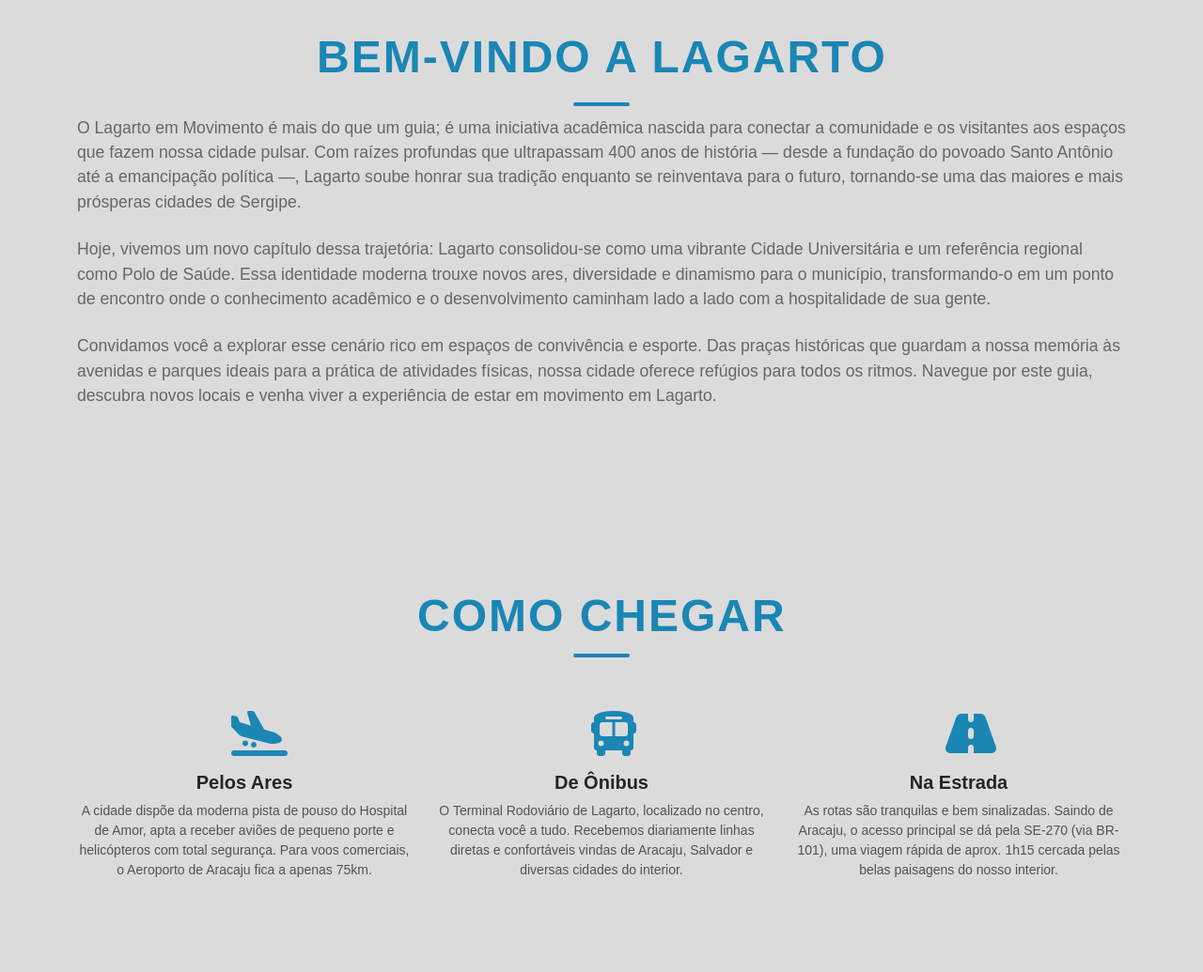
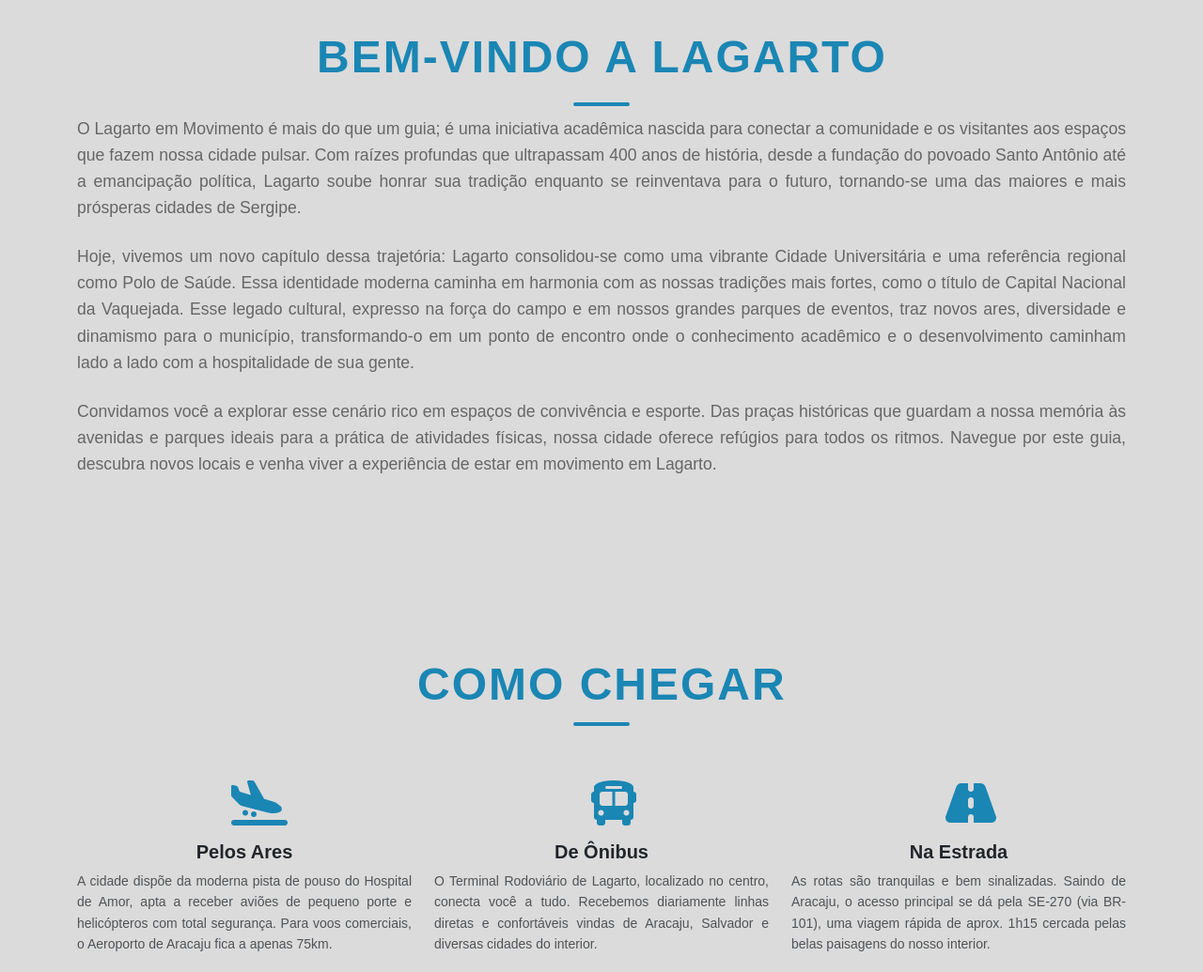
Before and after one commit to FabricioGregorio/lagarto-em-movimento, a website built with Vite: page index.html in a window 1280 px wide. Shown: the part 840-1875 px from the top of the page at 94% size. Built offline with nearby package versions, Linux system fonts and the light colour scheme.

```diff
--- a/index.html
+++ b/index.html
@@ -28,16 +28,16 @@
               <div class="title-wrapper fade-in-scroll">
                 <h2 class="section-title">BEM-VINDO A LAGARTO</h2>
               </div>
-            </div>
-            <p class="section-description mb-4">
-            O Lagarto em Movimento é mais do que um guia; é uma iniciativa acadêmica nascida para conectar a comunidade e os visitantes aos espaços que fazem nossa cidade pulsar. Com raízes profundas que ultrapassam 400 anos de história — desde a fundação do povoado Santo Antônio até a emancipação política —, Lagarto soube honrar sua tradição enquanto se reinventava para o futuro, tornando-se uma das maiores e mais prósperas cidades de Sergipe.
+            </div >
+            <p class="section-description mb-4 custom-justify">
+            O Lagarto em Movimento é mais do que um guia; é uma iniciativa acadêmica nascida para conectar a comunidade e os visitantes aos espaços que fazem nossa cidade pulsar. Com raízes profundas que ultrapassam 400 anos de história, desde a fundação do povoado Santo Antônio até a emancipação política, Lagarto soube honrar sua tradição enquanto se reinventava para o futuro, tornando-se uma das maiores e mais prósperas cidades de Sergipe.
             </p>
 
-            <p class="section-description mb-4">
-            Hoje, vivemos um novo capítulo dessa trajetória: Lagarto consolidou-se como uma vibrante Cidade Universitária e um referência regional como Polo de Saúde. Essa identidade moderna trouxe novos ares, diversidade e dinamismo para o município, transformando-o em um ponto de encontro onde o conhecimento acadêmico e o desenvolvimento caminham lado a lado com a hospitalidade de sua gente.
+            <p class="section-description mb-4 custom-justify">
+            Hoje, vivemos um novo capítulo dessa trajetória: Lagarto consolidou-se como uma vibrante Cidade Universitária e uma referência regional como Polo de Saúde. Essa identidade moderna caminha em harmonia com as nossas tradições mais fortes, como o título de Capital Nacional da Vaquejada. Esse legado cultural, expresso na força do campo e em nossos grandes parques de eventos, traz novos ares, diversidade e dinamismo para o município, transformando-o em um ponto de encontro onde o conhecimento acadêmico e o desenvolvimento caminham lado a lado com a hospitalidade de sua gente.
             </p>
 
-            <p class="section-description mb-4">
+            <p class="section-description mb-4 custom-justify">
             Convidamos você a explorar esse cenário rico em espaços de convivência e esporte. Das praças históricas que guardam a nossa memória às avenidas e parques ideais para a prática de atividades físicas, nossa cidade oferece refúgios para todos os ritmos. Navegue por este guia, descubra novos locais e venha viver a experiência de estar em movimento em Lagarto.
             </p>
           </div>
@@ -57,7 +57,7 @@
           <div class="col-md-4 mb-4">
             <i class="fa-solid fa-plane-arrival fa-3x text-primary-custom mb-3"></i>
             <h5 class="fw-bold">Pelos Ares</h5>
-            <p class="text-muted small">
+            <p class="text-muted small custom-justify">
               A cidade dispõe da moderna pista de pouso do Hospital de Amor, apta a receber aviões de pequeno porte e helicópteros com total segurança. Para voos comerciais, o Aeroporto de Aracaju fica a apenas 75km.
             </p>
           </div>
@@ -65,7 +65,7 @@
           <div class="col-md-4 mb-4">
             <i class="fa-solid fa-bus fa-3x text-primary-custom mb-3"></i>
             <h5 class="fw-bold">De Ônibus</h5>
-            <p class="text-muted small">
+            <p class="text-muted small custom-justify">
               O Terminal Rodoviário de Lagarto, localizado no centro, conecta você a tudo. Recebemos diariamente linhas diretas e confortáveis vindas de Aracaju, Salvador e diversas cidades do interior.
             </p>
           </div>
@@ -73,7 +73,7 @@
           <div class="col-md-4 mb-4">
             <i class="fa-solid fa-road fa-3x text-primary-custom mb-3"></i>
             <h5 class="fw-bold">Na Estrada</h5>
-            <p class="text-muted small">
+            <p class="text-muted small custom-justify">
               As rotas são tranquilas e bem sinalizadas. Saindo de Aracaju, o acesso principal se dá pela SE-270 (via BR-101), uma viagem rápida de aprox. 1h15 cercada pelas belas paisagens do nosso interior.
             </p>
           </div>
@@ -98,7 +98,7 @@
             <p class="text-muted lead">
               O pulmão verde onde Lagarto respira mais fundo.
             </p>
-            <p>
+            <p class="custom-justify">
               Um santuário ecológico preservado dentro da zona urbana. A "Bica" não é apenas famosa por suas águas correntes e medicinais, mas por ser o ponto de encontro de famílias há gerações.
             </p>
             <a href="./src/pages/locais/balneario-bica.html" class="link-arrow mt-3">
@@ -123,7 +123,7 @@
           <div class="col-lg-6 order-1 order-lg-1 mb-4 mb-lg-0">
             <div class="img-frame frame-left">
               <img
-                src="./src/assets/img/locais/palmeiras/capa.JPEG"
+                src="./src/assets/img/locais/palmeiras/foto1.jpg"
                 alt="Parque das Palmeiras"
                 class="img-fluid rounded shadow feature-img img-clickable"
                 data-bs-toggle="modal"
@@ -136,7 +136,7 @@
             <p class="text-muted lead">
               Um refúgio verde para lazer e movimento.
             </p>
-            <p>
+            <p class="custom-justify">
               Um espaço para caminhar, relaxar e aproveitar o fim de tarde. Com áreas abertas e clima agradável, o parque é um dos pontos mais procurados para convivência e atividades ao ar livre.
             </p>
             <a href="./src/pages/locais/parque-das-palmeiras.html" class="link-arrow mt-3">
@@ -152,7 +152,7 @@
             <p class="text-muted lead">
               Paisagem, caminhada leve e contemplação.
             </p>
-            <p>
+            <p class="custom-justify">
               Um local de respiro e contato com o rio, ideal para passeios, contemplação e momentos ao ar livre — um convite para desacelerar e apreciar a natureza.
             </p>
             <a href="./src/pages/locais/barragem-dionisio.html" class="link-arrow mt-3">
@@ -162,7 +162,7 @@
           <div class="col-lg-6 order-1 order-lg-2 mb-4 mb-lg-0">
             <div class="img-frame frame-right">
               <img
-                src="./src/assets/img/locais/dionisio/capa.JPEG"
+                src="./src/assets/img/locais/dionisio/foto.JPEG"
                 alt="Barragem Dionísio"
                 class="img-fluid rounded shadow feature-img img-clickable"
                 data-bs-toggle="modal"
--- a/src/assets/css/style.css
+++ b/src/assets/css/style.css
@@ -299,6 +299,11 @@ body.page-equipe .main-header {
 .scroll-down-arrow:hover {
   color: var(--primary-color);
   opacity: 1;
+}
+
+.custom-justify {
+    text-align: justify;
+    line-height: 1.6; /* Melhora o espaçamento entre linhas */
 }
 
 /* Animação de "pulo" */
```
Also changed, not shown: src/assets/img/locais/dionisio/foto.JPEG (added), src/assets/img/locais/palmeiras/foto1.jpg (added).
